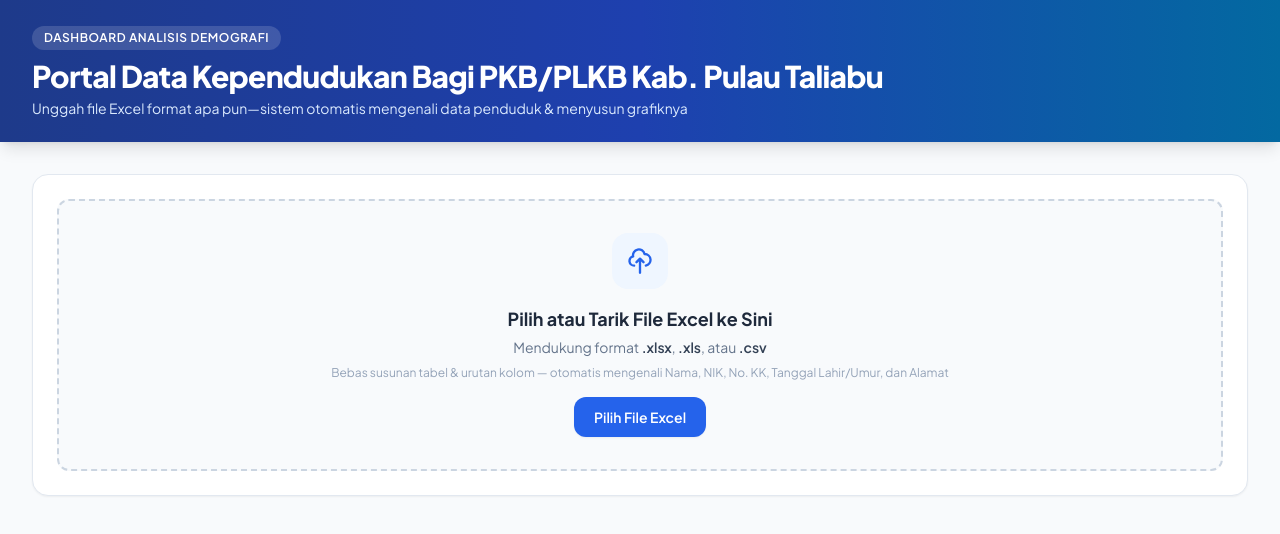
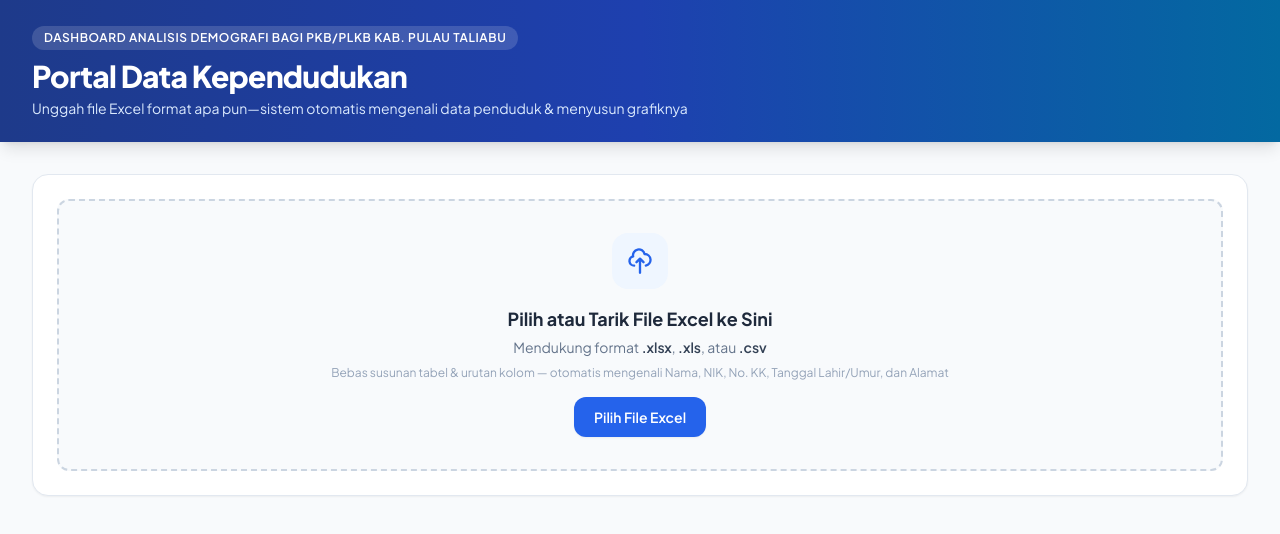
Before and after one commit to ifatsamsul77-lgtm/Rekap-Penduduk, a plain HTML site: page index.html in a window 1280 px wide. Drawn offline with nearby package versions, Linux system fonts and the light colour scheme.

Commit message:
Update index.html

```diff
--- a/index.html
+++ b/index.html
@@ -25,9 +25,9 @@
     <div class="max-w-7xl mx-auto px-4 sm:px-6 lg:px-8 py-6 flex flex-col md:flex-row md:items-center md:justify-between gap-4">
       <div>
         <span class="inline-block px-3 py-1 text-xs font-semibold tracking-wider uppercase bg-white/15 rounded-full mb-2">
-          Dashboard Analisis Demografi
+          Dashboard Analisis Demografi Bagi PKB/PLKB Kab. Pulau Taliabu
         </span>
-        <h1 class="text-2xl sm:text-3xl font-extrabold tracking-tight">Portal Data Kependudukan Bagi PKB/PLKB Kab. Pulau Taliabu</h1>
+        <h1 class="text-2xl sm:text-3xl font-extrabold tracking-tight">Portal Data Kependudukan</h1>
         <p class="text-blue-100 text-sm mt-1">Unggah file Excel format apa pun—sistem otomatis mengenali data penduduk &amp; menyusun grafiknya</p>
       </div>
       <div class="flex flex-wrap gap-2">
```
